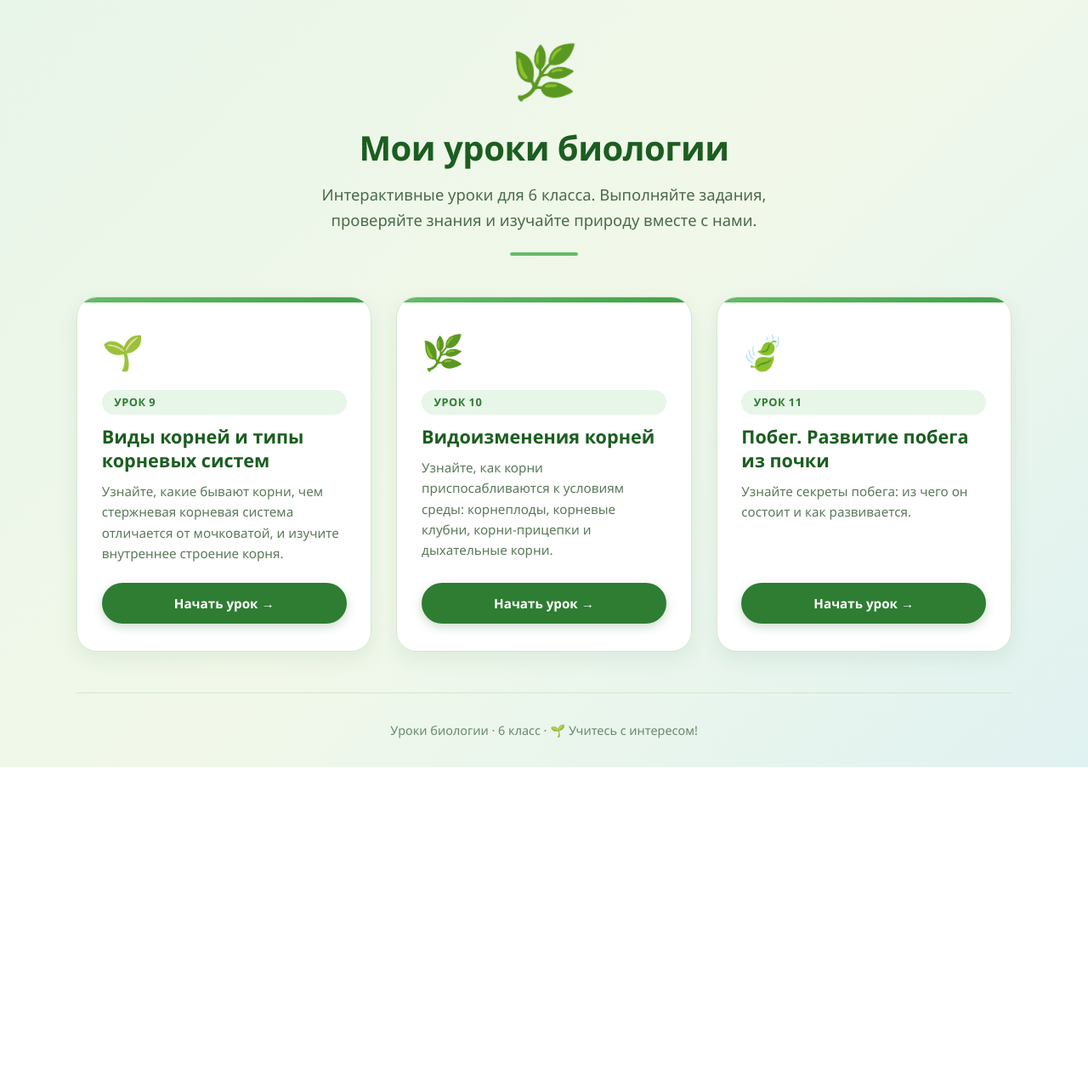
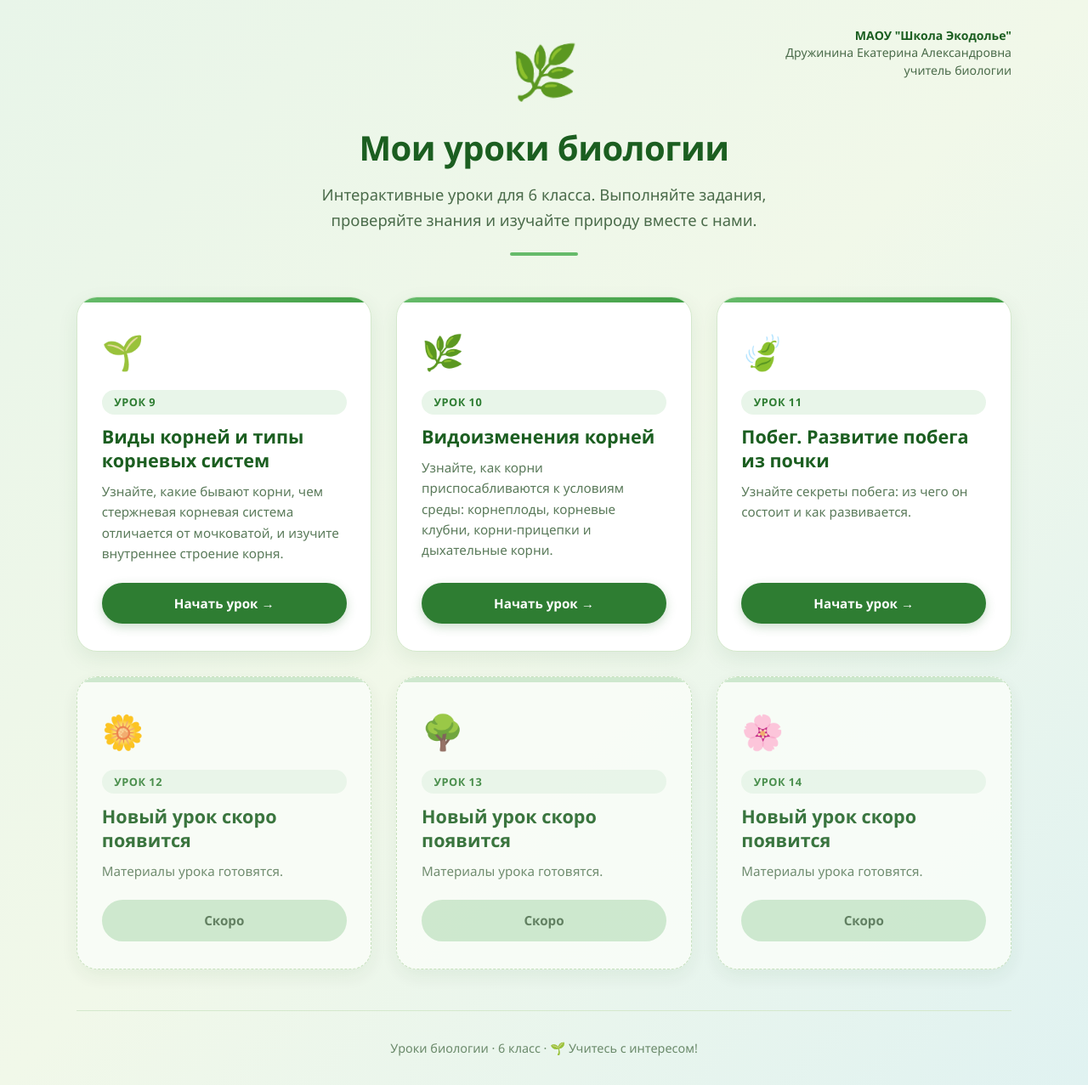
Before and after one commit to Schkolka-2026/my-lesson, a plain HTML site: page index.html in a window 1280 px wide. Shown: the whole page at 85% size. Before the commit the page ends 903 px from the top, so only its background shows below. Drawn offline with Linux system fonts and the light colour scheme.

Commit message:
Add files via upload

```diff
--- a/index.html
+++ b/index.html
@@ -21,6 +21,20 @@ header {
     text-align: center;
     margin-bottom: 3rem;
     position: relative;
+}
+.teacher-info {
+    position: absolute;
+    top: 0;
+    right: 0;
+    text-align: right;
+    color: #4a6b4a;
+    font-size: 0.88rem;
+    line-height: 1.45;
+}
+.teacher-info strong {
+    display: block;
+    color: #1b5e20;
+    font-weight: 700;
 }
 header .leaf {
     font-size: 4rem;
@@ -130,7 +144,7 @@ header .divider {
     transform: translateY(-2px);
 }
 
-/* Заглушка для будущих уроков */
+/* Заглушки для будущих уроков */
 .lesson-card.coming-soon {
     background: #fafdf8;
     border-style: dashed;
@@ -156,12 +170,18 @@ footer {
     color: #6b8a6b;
     font-size: 0.9rem;
 }
-footer .heart {
-    color: #66bb6a;
-}
+footer .heart { color: #66bb6a; }
 
 /* Адаптив */
 @media (max-width: 600px) {
+    header { display: flex; flex-direction: column; }
+    .teacher-info {
+        position: static;
+        order: -1;
+        text-align: right;
+        margin-bottom: 1rem;
+        font-size: 0.82rem;
+    }
     header h1 { font-size: 1.8rem; }
     header .leaf { font-size: 3rem; }
     .lessons-grid { grid-template-columns: 1fr; gap: 1.2rem; }
@@ -173,6 +193,11 @@ footer .heart {
 <div class="container">
 
     <header>
+        <div class="teacher-info">
+            <strong>МАОУ "Школа Экодолье"</strong>
+            Дружинина Екатерина Александровна<br>
+            учитель биологии
+        </div>
         <span class="leaf">🌿</span>
         <h1>Мои уроки биологии</h1>
         <p>Интерактивные уроки для 6 класса. Выполняйте задания, проверяйте знания и изучайте природу вместе с нами.</p>
@@ -208,6 +233,31 @@ footer .heart {
             <a href="pobeg.html" class="btn">Начать урок →</a>
         </article>
 
+        <!-- Будущие уроки -->
+        <article class="lesson-card coming-soon">
+            <div class="lesson-icon">🌼</div>
+            <span class="lesson-number">УРОК 12</span>
+            <h2>Новый урок скоро появится</h2>
+            <p>Материалы урока готовятся.</p>
+            <span class="btn">Скоро</span>
+        </article>
+
+        <article class="lesson-card coming-soon">
+            <div class="lesson-icon">🌳</div>
+            <span class="lesson-number">УРОК 13</span>
+            <h2>Новый урок скоро появится</h2>
+            <p>Материалы урока готовятся.</p>
+            <span class="btn">Скоро</span>
+        </article>
+
+        <article class="lesson-card coming-soon">
+            <div class="lesson-icon">🌸</div>
+            <span class="lesson-number">УРОК 14</span>
+            <h2>Новый урок скоро появится</h2>
+            <p>Материалы урока готовятся.</p>
+            <span class="btn">Скоро</span>
+        </article>
+
     </main>
 
     <footer>
```
Lines whose indentation alone changed are shown as unchanged.
